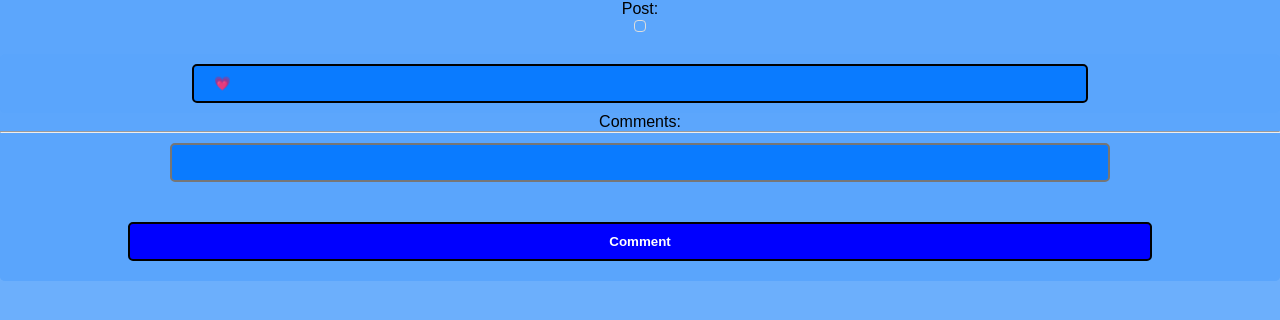
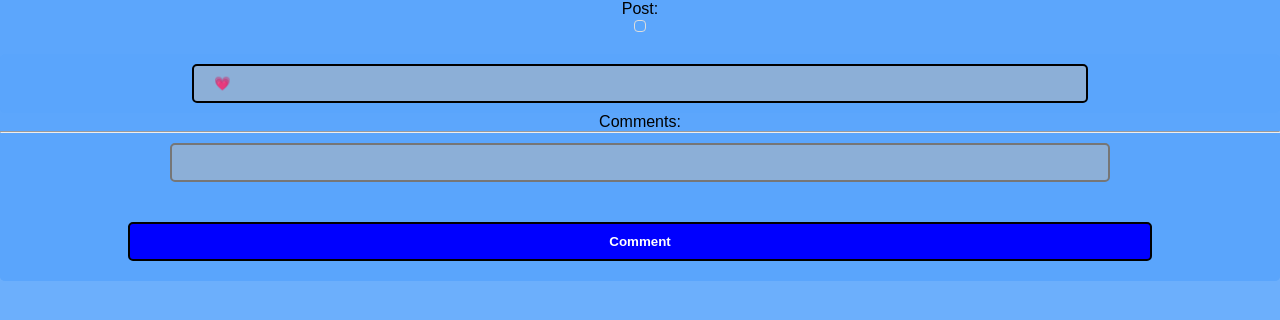
Before and after one commit to steve-128/FOTO, a PHP site: page /comment.php?postid= in a window 1280 px wide. Shown: the part 29-349 px from the top of the page. Run offline with PHP 8.4, Linux system fonts and the light colour scheme; the visitor is signed in with stand-in values (Sample User, id 1); data that the repository does not hold is empty.

Commit message:
Update fotoapp.css

```diff
--- a/fotoapp.css
+++ b/fotoapp.css
@@ -24,7 +24,7 @@ input {
     margin:10px 0px;
     padding:10px 20px;
     width:70%;
-    background-color: #0077ffe3;
+    background-color: #93b1d3e3;
     text-align: left;
     border-style: solid;
 }
```
